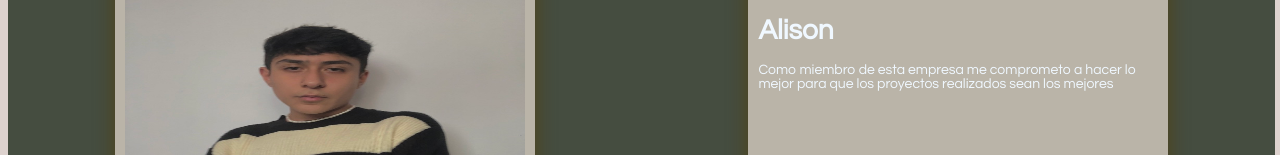
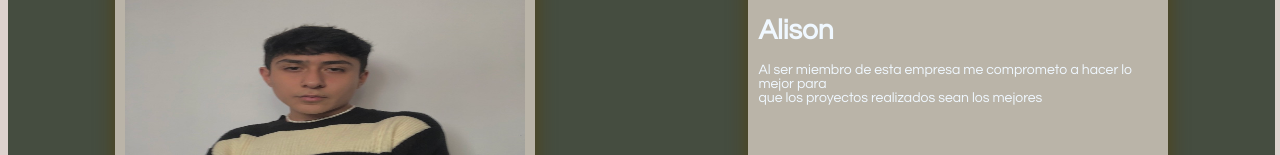
Before and after one commit to DragonflyyTech/dragonflytech, a plain HTML site: page pagina_empresa/index.html in a window 1280 px wide. Shown: the part 4192-4347 px from the top of the page. Drawn offline with Linux system fonts and the light colour scheme.

Commit message:
Version y

```diff
--- a/pagina_empresa/index.html
+++ b/pagina_empresa/index.html
@@ -151,7 +151,8 @@
                 <div class="persona">
                     <img src="img/alison.jpg" alt="alison" class="foto">
                     <h1>Alison</h1>
-                    <p>Como miembro de esta empresa me comprometo a hacer lo mejor para que los proyectos realizados sean los mejores</p>
+                    <p>Al ser miembro de esta empresa me comprometo a hacer lo mejor para <br>
+					que los proyectos realizados sean los mejores</p>
                 </div>
             </div>
         </div>
```
